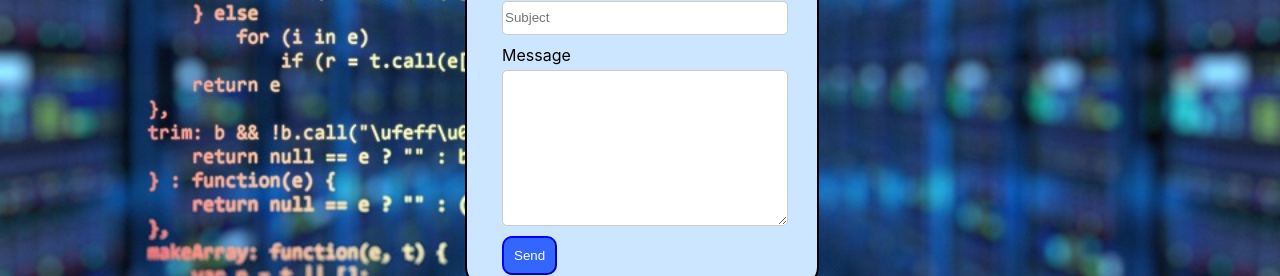
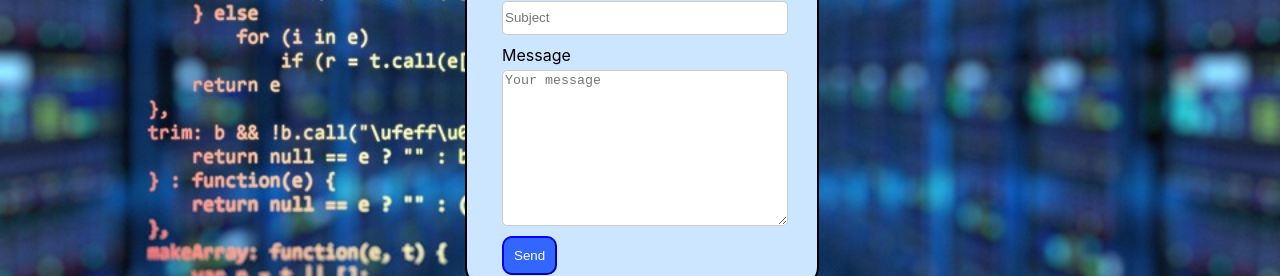
Before and after one commit to louischeung1990/Portfolio, a React (Create React App) app: page /about in a window 1280 px wide. Shown: the part 1200-1476 px from the top of the page. Built offline with nearby package versions, Linux system fonts and the light colour scheme.

Commit message:
fixed emailJS form, can now receive emails

```diff
--- a/src/components/ContactUs/ContactUs.jsx
+++ b/src/components/ContactUs/ContactUs.jsx
@@ -8,13 +8,7 @@ export const ContactUs = () => {
   const sendEmail = (e) => {
     e.preventDefault();
 
-    emailjs
-      .sendForm(
-        "gmail",
-        "template_14bobew",
-        form.current,
-        YOUR_PUBLIC_KEY
-      )
+    emailjs.sendForm("service_edqr29a", "template_14bobew", form.current, "mo2loBYxwsbswX8Al")
       .then(
         (result) => {
           console.log(result.text);
@@ -37,7 +31,7 @@ export const ContactUs = () => {
         <p>Subject</p>
         <input className='contact-field' type="text" name="subject" placeholder="Subject" />
         <p>Message</p>
-        <textarea className='contact-textarea' name="message" />
+        <textarea className='contact-textarea' name="message" placeholder="Your message" />
         <input className='contact-submit' type="submit" value="Send" />
       </form>
     </div>
```
